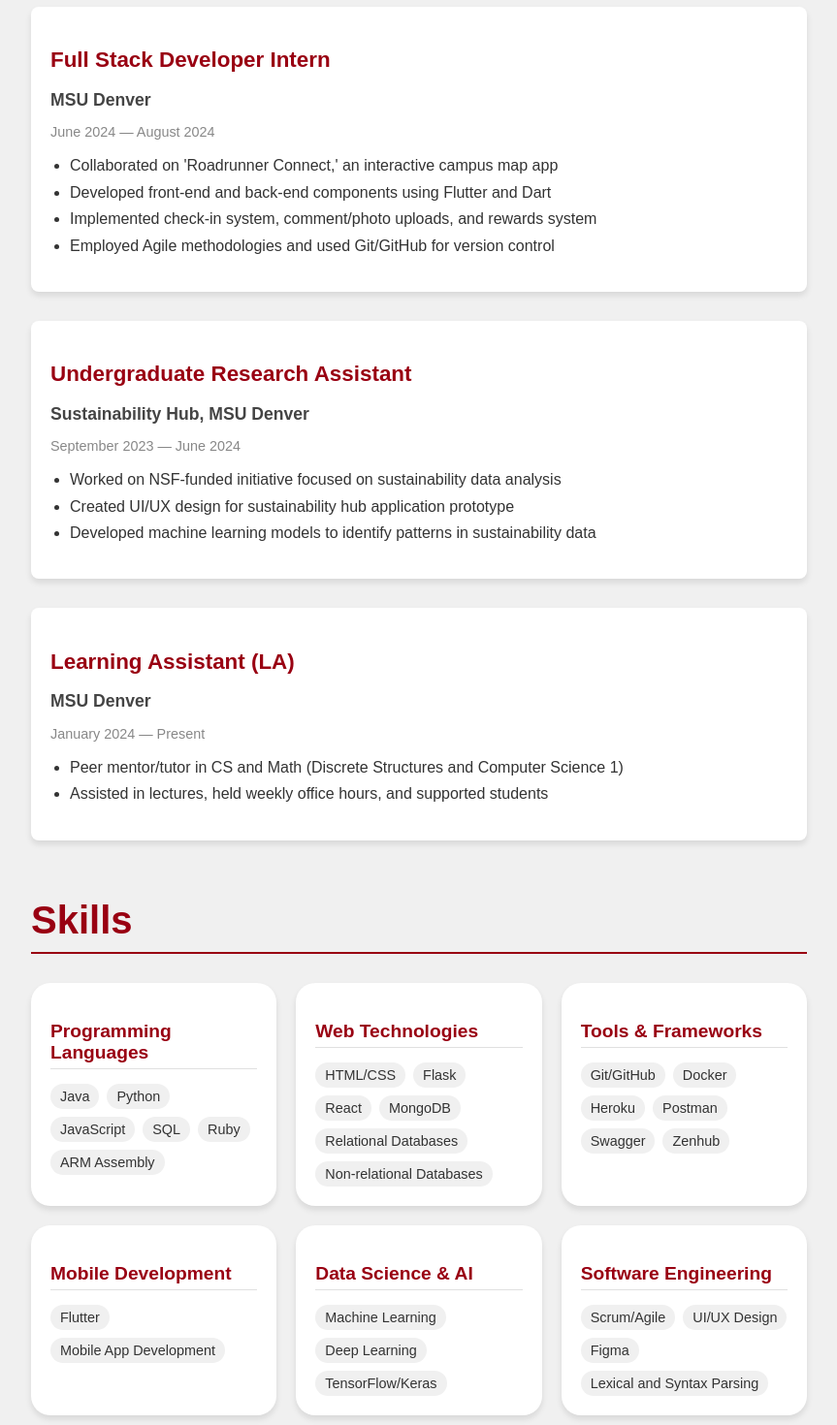
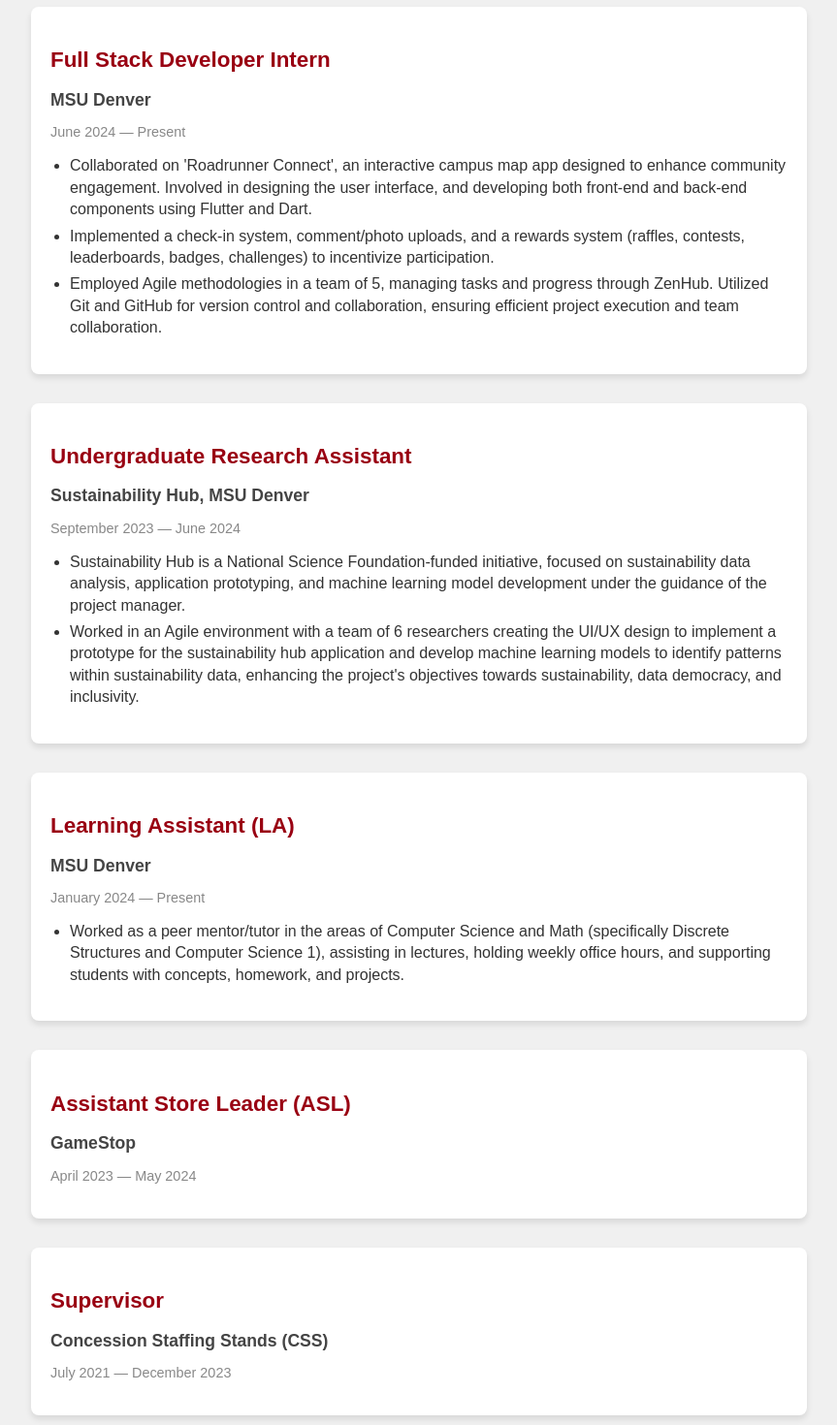
Before and after one commit to cecehoush/portfolio, a React (Create React App) app: page /portfolio in a window 1280 px wide. Shown: the part 220-1690 px from the top of the page at 97% size, without its empty margins (208-1071 px from the left). Built offline with nearby package versions, Linux system fonts and the light colour scheme.

Commit message:
cleaner code :(

```diff
--- a/src/screens/portfolio/Portfolio.css
+++ b/src/screens/portfolio/Portfolio.css
@@ -4,13 +4,17 @@
     color: #333;
 }
 
-main {
+.portfolio-container main {
     padding: 80px 20px 20px;
     max-width: 800px;
     margin: 0 auto;
 }
 
-.experience, .skills, .education {
+.portfolio-container .experience,
+.portfolio-container .skills,
+.portfolio-container .awards,
+.portfolio-container .education,
+.portfolio-container .references {
     margin-top: 60px;
 }
 
@@ -24,7 +28,7 @@
 }
 
 /* Work Experience Section */
-.experience-item {
+.portfolio-container .experience-item {
     background-color: #fff;
     padding: 20px;
     border-radius: 8px;
@@ -33,54 +37,54 @@
     transition: transform 0.3s ease, box-shadow 0.3s ease;
 }
 
-.experience-item:hover {
+.portfolio-container .experience-item:hover {
     transform: translateY(-5px);
     box-shadow: 0 6px 8px rgba(0, 0, 0, 0.15);
 }
 
-.experience-item h3 {
+.portfolio-container .experience-item h3 {
     font-size: 1.4rem;
     color: #990012;
     margin-bottom: 10px;
 }
 
-.experience-item .company {
+.portfolio-container .experience-item .company {
     font-size: 1.1rem;
     font-weight: bold;
     color: #444;
     margin-bottom: 5px;
 }
 
-.experience-item .date {
+.portfolio-container .experience-item .date {
     font-size: 0.9rem;
     color: #888;
     margin-bottom: 10px;
 }
 
-.experience-item ul {
+.portfolio-container .experience-item ul {
     padding-left: 20px;
 }
 
-.experience-item li {
+.portfolio-container .experience-item li {
     margin-bottom: 5px;
     line-height: 1.4;
 }
 
 /* Skills Section */
-.skills-container {
+.portfolio-container .skills-container {
     display: grid;
     grid-template-columns: repeat(auto-fit, minmax(250px, 1fr));
     gap: 20px;
 }
 
-.skill-category {
+.portfolio-container .skill-category {
     background-color: #fff;
     border-radius: 20px;
     padding: 20px;
     box-shadow: 0 4px 6px rgba(0, 0, 0, 0.1);
 }
 
-.skill-category h3 {
+.portfolio-container .skill-category h3 {
     font-size: 1.2rem;
     color: #990012;
     margin-bottom: 15px;
@@ -88,13 +92,13 @@
     padding-bottom: 5px;
 }
 
-.skill-tags {
+.portfolio-container .skill-tags {
     display: flex;
     flex-wrap: wrap;
     gap: 8px;
 }
 
-.skill-tag {
+.portfolio-container .skill-tag {
     background-color: #f0f0f0;
     color: #333;
     padding: 5px 10px;
@@ -103,20 +107,20 @@
     transition: background-color 0.3s ease, transform 0.3s ease;
 }
 
-.skill-tag:hover {
+.portfolio-container .skill-tag:hover {
     background-color: #990012;
     color: #fff;
     transform: translateY(-2px);
 }
 
 /* Awards Section */
-.awards-container {
+.portfolio-container .awards-container {
     display: grid;
     grid-template-columns: repeat(auto-fit, minmax(250px, 1fr));
     gap: 20px;
 }
 
-.award-item {
+.portfolio-container .award-item {
     background-color: #fff;
     border-radius: 20px;
     padding: 0px 10px 10px 10px;
@@ -124,23 +128,23 @@
     transition: transform 0.3s ease, box-shadow 0.3s ease;
 }
 
-.award-item:hover {
+.portfolio-container .award-item:hover {
     transform: translateY(-5px);
     box-shadow: 0 6px 8px rgba(0, 0, 0, 0.15);
 }
 
-.award-item h3 {
+.portfolio-container .award-item h3 {
     font-size: 1.2rem;
     color: #990012;
 }
 
-.award-item p {
+.portfolio-container .award-item p {
     font-size: 0.9rem;
     color: #333;
     text-align: center;
 }
 
-.award-item a {
+.portfolio-container .award-item a {
     display: inline-block;
     color: #990012;
     text-decoration: none;
@@ -149,17 +153,17 @@
     transition: color 0.3s ease;
 }
 
-.award-item a:hover {
+.portfolio-container .award-item a:hover {
     color: #660000;
 }
 
 /* Education Section */
-.education-timeline {
+.portfolio-container .education-timeline {
     position: relative;
     padding: 20px 0;
 }
 
-.education-dot {
+.portfolio-container .education-dot {
     position: absolute;
     top: 20px;
     left: -8px;
@@ -171,7 +175,7 @@
     box-shadow: 0 0 0 4px #f0f0f0;
 }
 
-.meter {
+.portfolio-container .meter {
     position: absolute;
     left: 0;
     bottom: 0;
@@ -180,13 +184,13 @@
     background-color: #990012;
 }
 
-.education-item {
+.portfolio-container .education-item {
     position: relative;
     margin-bottom: 40px;
     padding-left: 30px;
 }
 
-.education-content {
+.portfolio-container .education-content {
     background-color: #fff;
     padding: 20px;
     border-radius: 8px;
@@ -196,103 +200,132 @@
     transition: transform 0.3s ease;
 }
 
-.education-content:hover {
+.portfolio-container .education-content:hover {
     transform: translateY(-5px);
 }
 
-.education-content h3 {
+.portfolio-container .education-content h3 {
     font-size: 1.4rem;
     color: #990012;
     margin-bottom: 10px;
 }
 
-.education-content .degree {
+.portfolio-container .education-content .degree {
     font-size: 1.1rem;
     color: #444;
     margin-bottom: 5px;
 }
 
-.education-content .degree strong {
+.portfolio-container .education-content .degree strong {
     font-weight: 700;
 }
 
-.education-content .gpa {
+.portfolio-container .education-content .gpa {
     font-weight: normal;
     color: #666;
 }
 
-.education-content .date {
+.portfolio-container .education-content .date {
     font-size: 0.9rem;
     color: #888;
 }
 
-@media (max-width: 768px) {
-    .education-content, .experience-item, .skill-category {
-        max-width: 100%;
-    }
-
-    .skills-container {
-        grid-template-columns: 1fr;
-    }
-
-    .awards-container {
-        grid-template-columns: 1fr;
-    }
-
-    .reference-header, .reference-row {
-        grid-template-columns: 1fr;
-    }
-
-    .reference-name {
-        margin-bottom: 10px;
-    }
-}
 /* References Section */
-.references-table {
+.portfolio-container .references-table {
     background-color: #fff;
     border-radius: 8px;
     box-shadow: 0 4px 6px rgba(0, 0, 0, 0.1);
     overflow: hidden;
 }
 
-.reference-header {
+.portfolio-container .reference-header {
     display: grid;
-    grid-template-columns: 1fr 2fr;
+    grid-template-columns: 1fr 1fr 1fr;
     background-color: #990012;
     color: #fff;
     font-weight: bold;
     padding: 15px;
 }
 
-.reference-row {
+.portfolio-container .reference-row {
     display: grid;
-    grid-template-columns: 1fr 2fr;
+    grid-template-columns: 1fr 1fr 1fr;
     padding: 15px;
     border-bottom: 1px solid #e0e0e0;
 }
 
-.reference-row:last-child {
+.portfolio-container .reference-row:nth-child(even) {
+    background-color: #f9f9f9;
+}
+
+.portfolio-container .reference-row:last-child {
     border-bottom: none;
 }
 
-.reference-name {
+.portfolio-container .reference-name {
     font-weight: bold;
     color: #333;
 }
 
-.reference-contact p {
+.portfolio-container .reference-contact p {
     margin: 5px 0;
     font-size: 0.9rem;
     color: #555;
 }
 
-.reference-contact a {
+.portfolio-container .reference-contact a {
     color: #990012;
     text-decoration: none;
     transition: color 0.3s ease;
 }
 
-.reference-contact a:hover {
+.portfolio-container .reference-contact a:hover {
     color: #660000;
     text-decoration: underline;
 }
+
+.portfolio-container .reference-relationship {
+    font-size: 0.9rem;
+    color: #555;
+    line-height: 1.4;
+}
+
+@media (max-width: 1024px) {
+    .portfolio-container .reference-header,
+    .portfolio-container .reference-row {
+        grid-template-columns: 1fr 1fr;
+    }
+
+    .portfolio-container .reference-relationship {
+        grid-column: span 2;
+        margin-top: 10px;
+    }
+}
+
+@media (max-width: 768px) {
+    .portfolio-container .education-content,
+    .portfolio-container .experience-item,
+    .portfolio-container .skill-category {
+        max-width: 100%;
+    }
+
+    .portfolio-container .skills-container,
+    .portfolio-container .awards-container {
+        grid-template-columns: 1fr;
+    }
+
+    .portfolio-container .reference-header,
+    .portfolio-container .reference-row {
+        grid-template-columns: 1fr;
+    }
+
+    .portfolio-container .reference-name,
+    .portfolio-container .reference-contact,
+    .portfolio-container .reference-relationship {
+        margin-bottom: 10px;
+    }
+
+    .portfolio-container .reference-relationship {
+        grid-column: span 1;
+    }
+}
--- a/src/screens/portfolio/Portfolio.js
+++ b/src/screens/portfolio/Portfolio.js
@@ -17,12 +17,11 @@
         {
             title: "Full Stack Developer Intern",
             company: "MSU Denver",
-            date: "June 2024 — August 2024",
+            date: "June 2024 — Present",
             details: [
-                "Collaborated on 'Roadrunner Connect,' an interactive campus map app",
-                "Developed front-end and back-end components using Flutter and Dart",
-                "Implemented check-in system, comment/photo uploads, and rewards system",
-                "Employed Agile methodologies and used Git/GitHub for version control"
+                "Collaborated on 'Roadrunner Connect', an interactive campus map app designed to enhance community engagement. Involved in designing the user interface, and developing both front-end and back-end components using Flutter and Dart.",
+                "Implemented a check-in system, comment/photo uploads, and a rewards system (raffles, contests, leaderboards, badges, challenges) to incentivize participation.",
+                "Employed Agile methodologies in a team of 5, managing tasks and progress through ZenHub. Utilized Git and GitHub for version control and collaboration, ensuring efficient project execution and team collaboration."
             ]
         },
         {
@@ -30,9 +29,8 @@
             company: "Sustainability Hub, MSU Denver",
             date: "September 2023 — June 2024",
             details: [
-                "Worked on NSF-funded initiative focused on sustainability data analysis",
-                "Created UI/UX design for sustainability hub application prototype",
-                "Developed machine learning models to identify patterns in sustainability data"
+                "Sustainability Hub is a National Science Foundation-funded initiative, focused on sustainability data analysis, application prototyping, and machine learning model development under the guidance of the project manager.",
+                "Worked in an Agile environment with a team of 6 researchers creating the UI/UX design to implement a prototype for the sustainability hub application and develop machine learning models to identify patterns within sustainability data, enhancing the project's objectives towards sustainability, data democracy, and inclusivity."
             ]
         },
         {
@@ -40,9 +38,20 @@
             company: "MSU Denver",
             date: "January 2024 — Present",
             details: [
-                "Peer mentor/tutor in CS and Math (Discrete Structures and Computer Science 1)",
-                "Assisted in lectures, held weekly office hours, and supported students"
+                "Worked as a peer mentor/tutor in the areas of Computer Science and Math (specifically Discrete Structures and Computer Science 1), assisting in lectures, holding weekly office hours, and supporting students with concepts, homework, and projects."
             ]
+        },
+        {
+            title: "Assistant Store Leader (ASL)",
+            company: "GameStop",
+            date: "April 2023 — May 2024",
+            details: []
+        },
+        {
+            title: "Supervisor",
+            company: "Concession Staffing Stands (CSS)",
+            date: "July 2021 — December 2023",
+            details: []
         }
     ];
 
@@ -107,18 +116,21 @@
             name: "Alyssa Williams",
             phone: "720-470-3778",
             email: "awilliams7529@gmail.com",
-            linkedin: "linkedin.com/in/chillyssa"
+            linkedin: "linkedin.com/in/chillyssa",
+            relationship: "Project Manager and mentor during my undergraduate research for the Sustainability Hub"
         },
         {
             name: "Daniel Pittman, Ph.D., CISSP",
             phone: "303-789-9179",
             email: "depittman@gmail.com",
-            linkedin: "linkedin.com/in/danpittman1"
+            linkedin: "linkedin.com/in/danpittman1",
+            relationship: "Previous professor and the Project Director (Principal Investigator) for my undergraduate research for the Sustainability Hub and Roadrunner Connect internship"
         },
         {
             name: "Steve Geinitz",
             email: "geinitz@gmail.com",
-            linkedin: "linkedin.com/in/geinitz"
+            linkedin: "linkedin.com/in/geinitz",
+            relationship: "Professor for several of my core Computer Science courses and independent studies"
         }
     ];
 
@@ -224,6 +236,7 @@
                         <div className="reference-header">
                             <div>Name</div>
                             <div>Contact Information</div>
+                            <div>Relationship</div>
                         </div>
                         {referencesData.map((reference, index) => (
                             <div key={index} className="reference-row">
@@ -233,6 +246,7 @@
                                     <p>✉️ <a href={`mailto:${reference.email}`}>{reference.email}</a></p>
                                     <p>🔗 <a href={`https://www.${reference.linkedin}`} target="_blank" rel="noopener noreferrer">LinkedIn Profile</a></p>
                                 </div>
+                                <div className="reference-relationship">{reference.relationship}</div>
                             </div>
                         ))}
                     </div>
```
